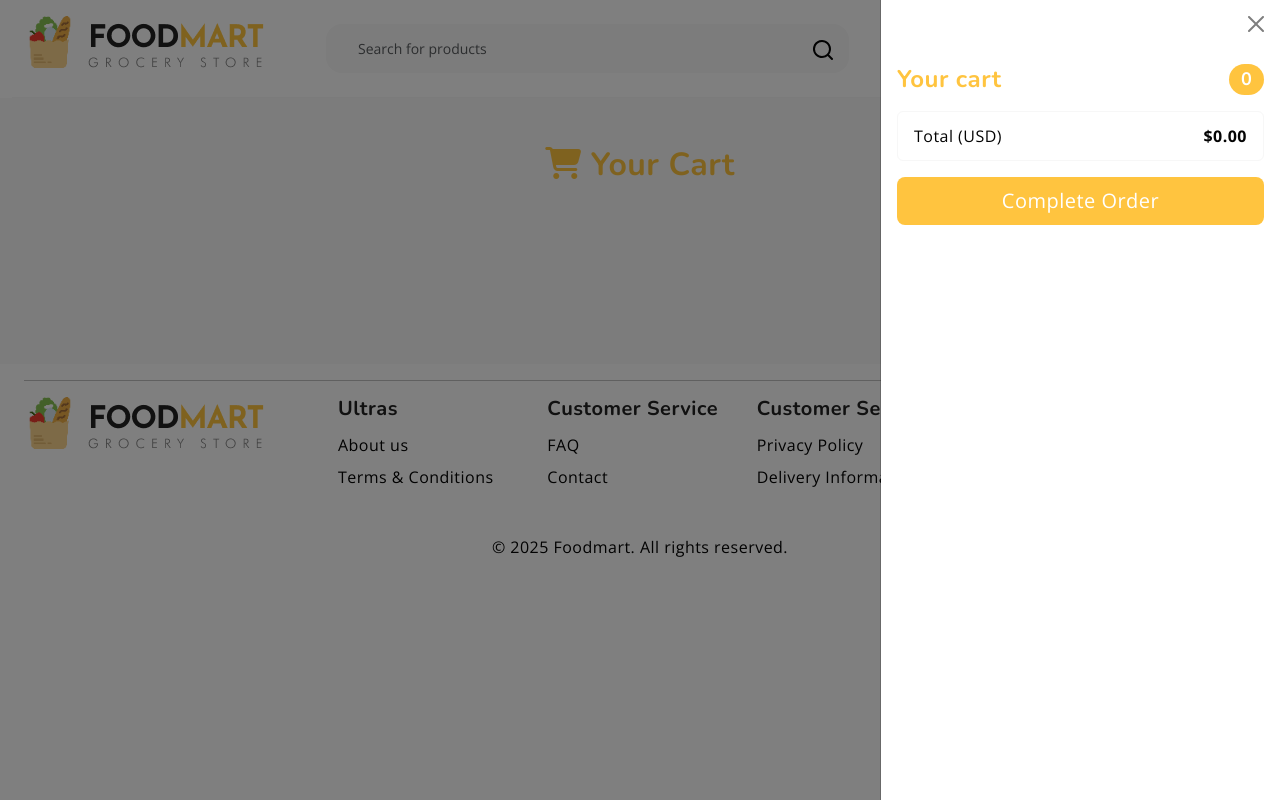
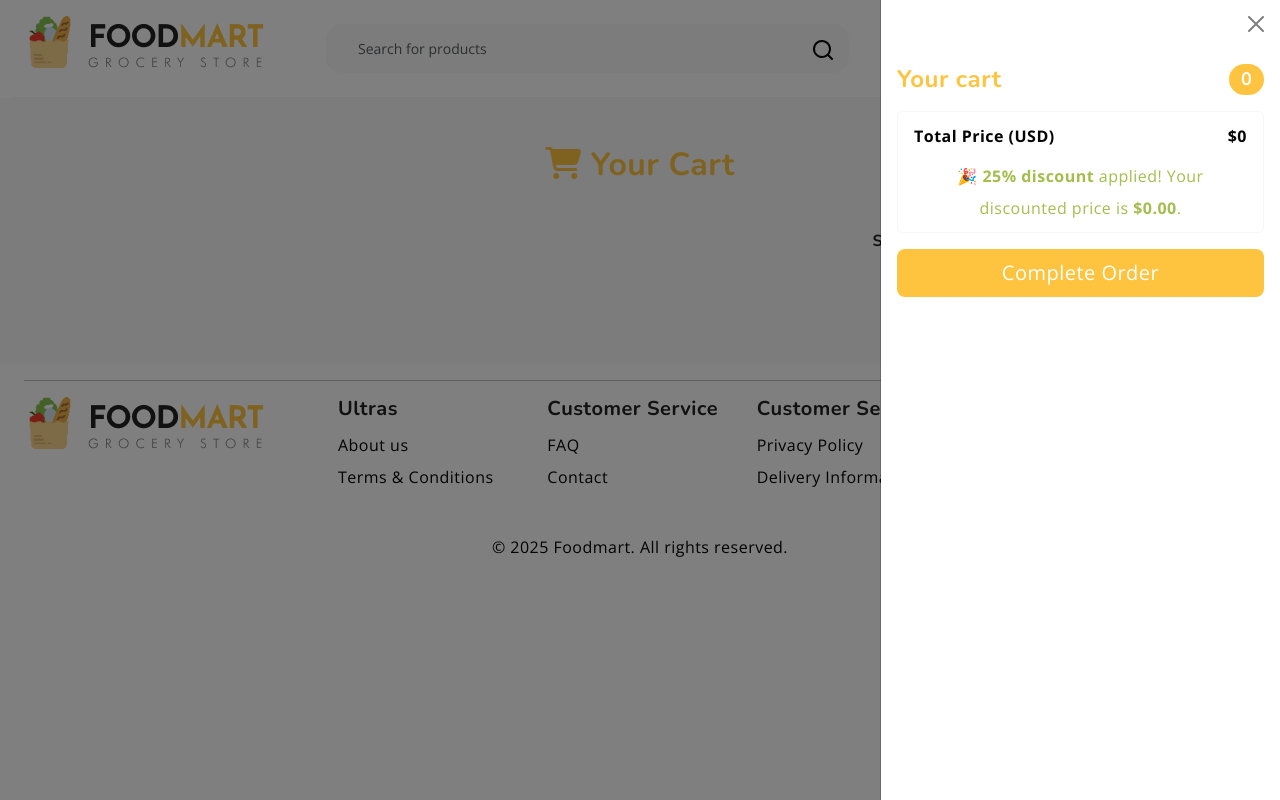
Before and after one commit to HafsaManan1/Ecommerce, a Django app: page /cart/ in a window 1280 px wide, after a click that opens the changed part. Run offline with Django 5.2, Linux system fonts and the light colour scheme; the visitor is signed in with stand-in values (Sample User, id 1); data that the repository does not hold is empty; some libraries are stand-ins or nearby versions.

Commit message:
Added Discount functionality

```diff
--- a/account/templates/account/password/password-reset-form.html
+++ b/account/templates/account/password/password-reset-form.html
@@ -41,7 +41,7 @@
                         </div>
                     {% endif %}
 
-                <button type="submit"  class="btn btn-primary btn-lg btn-block w-100 mb-3"  style="font-size: 14px;">
+                <button type="submit"  class="btn btn-primary btn-lg w-100 mb-3"  style="font-size: 14px;">
                     Update Password
                 </button>
             </form>
--- a/cart/cart.py
+++ b/cart/cart.py
@@ -74,39 +74,39 @@
                 }
 
 
+    # def get_total(self):
+    #     total = 0
+    #     if self.user:
+    #         total = sum(Decimal(item.product.price) * item.quantity for item in self.cart)
+    #     else:
+    #         total = sum(Decimal(item['price']) * item['qty'] for item in self.cart.values())
+
+    #     if self.user and not self.user.order_set.exists():
+    #         total *= Decimal(0.75)
+
+    #     return total
+
     def get_total(self):
-        total = 0
+        total_price = 0
+        discounted_price = 0
+        is_discount_applied = False
+
         if self.user:
-            total = sum(Decimal(item.product.price) * item.quantity for item in self.cart)
+            total_price = sum(Decimal(item.product.price) * item.quantity for item in self.cart)
+            if not self.user.order_set.exists():  # Check for first purchase
+                discounted_price = total_price * Decimal(0.75)
+                is_discount_applied = True
+            else:
+                discounted_price = total_price
         else:
-            total = sum(Decimal(item['price']) * item['qty'] for item in self.cart.values())
+            total_price = sum(Decimal(item['price']) * item['qty'] for item in self.cart.values())
+            discounted_price = total_price  # No discount for guest users
 
-        if self.user and not self.user.order_set.exists():
-            total *= Decimal(0.75)
-
-        return total
-
-    # def get_total(self):
-    #     total_price = 0
-    #     discounted_price = 0
-    #     is_discount_applied = False
-
-    #     if self.user:
-    #         total_price = sum(Decimal(item.product.price) * item.quantity for item in self.cart)
-    #         if not self.user.order_set.exists():  # Check for first purchase
-    #             discounted_price = total_price * Decimal(0.75)
-    #             is_discount_applied = True
-    #         else:
-    #             discounted_price = total_price
-    #     else:
-    #         total_price = sum(Decimal(item['price']) * item['qty'] for item in self.cart.values())
-    #         discounted_price = total_price  # No discount for guest users
-
-    #     return {
-    #         'total_price': total_price,
-    #         'discounted_price': discounted_price,
-    #         'is_discount_applied': is_discount_applied,
-    #     }
+        return {
+            'total_price': total_price,
+            'discounted_price': discounted_price,
+            'is_discount_applied': is_discount_applied,
+        }
 
 
     def delete(self, product):
--- a/cart/templates/cart/cart-summary.html
+++ b/cart/templates/cart/cart-summary.html
@@ -60,7 +60,16 @@
 
         <!-- Subtotal and Checkout -->
         <div class="text-end mt-4">
-            <h6 class="fw-bold">Subtotal: $ <span id="total">{{ cart.get_total }}</span></h6>
+            <h6 class="fw-bold">
+                Subtotal:
+                {% if cart.get_total.is_discount_applied %}
+                    <span class="text-decoration-line-through text-muted">${{ cart.get_total.total_price }}</span>
+                    $<span id="total">{{ cart.get_total.discounted_price }}</span>
+                    <small class="text-success"> (25% discount applied)</small>
+                {% else %}
+                    $<span id="total">{{ cart.get_total.total_price }}</span>
+                {% endif %}
+            </h6>
             <a href="{% url 'checkout' %}" class="btn btn-primary btn-lg mt-2">Proceed to Checkout</a>
         </div>
     </div>
--- a/cart/views.py
+++ b/cart/views.py
@@ -30,7 +30,7 @@
         product_quantity = int(request.POST.get('product_quantity'))
         cart.update(product=product_id, qty=product_quantity)
         cart_quantity = cart.__len__()
-        cart_total = cart.get_total()
+        cart_total = cart.get_total()['discounted_price']
         response = JsonResponse({'qty': cart_quantity, 'total': cart_total })
         messages.success(request, 'Item updated into the cart.')
         return response
@@ -42,7 +42,7 @@
         product_id = int(request.POST.get('product_id'))
         cart.delete(product=product_id)
         cart_quantity = cart.__len__()
-        cart_total = cart.get_total()
+        cart_total = cart.get_total()['discounted_price']
         response = JsonResponse({'qty': cart_quantity, 'total': cart_total })
         messages.success(request, 'Item deleted from the cart.')
         return response
--- a/store/templates/store/base.html
+++ b/store/templates/store/base.html
@@ -174,9 +174,17 @@
 
           {% endwith %}
           {% endfor %}
-          <li class="list-group-item d-flex justify-content-between">
-            <span>Total (USD)</span>
-            <strong>${{ cart.get_total }}</strong> <!-- Cart total -->
+          <li class="list-group-item d-flex flex-column align-items-start">
+            <div class="d-flex w-100 justify-content-between">
+              <span class="fw-bold">Total Price (USD)</span>
+              <strong>${{ cart.get_total.total_price }}</strong>
+            </div>
+            {% if cart.get_total.is_discount_applied %}
+              <div class="text-success mt-2 text-center w-100">
+                🎉 <strong>25% discount</strong> applied! Your discounted price is
+                <strong>${{ cart.get_total.discounted_price }}</strong>.
+              </div>
+            {% endif %}
           </li>
         </ul>
 
```
Also changed, not shown: cart/templates/cart/cart.html (+12 -4 lines), payment/views.py (+83 -3 lines).
